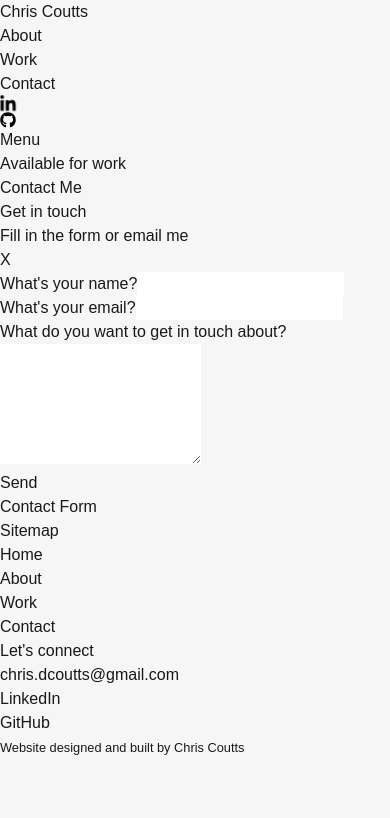
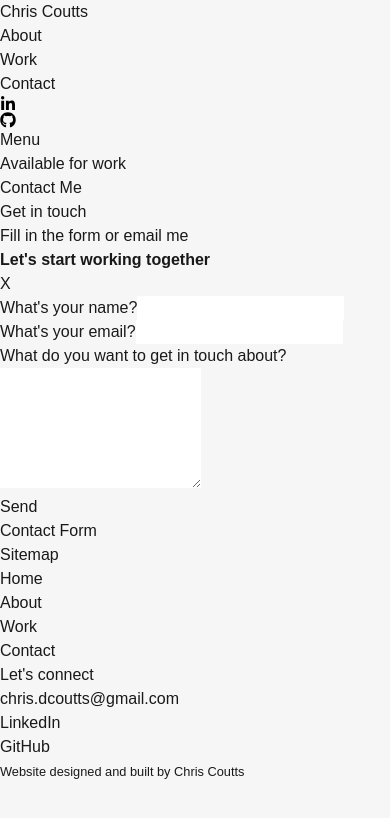
Before and after one commit to ccoutts2/portfolio_v2, a Next.js app: page /contact in a window 390 px wide. Shown: the top 818 px of the page. Built offline with nearby package versions, Linux system fonts and the light colour scheme; no server answers.

Commit message:
Adjust styling

```diff
--- a/src/app/contact/page.tsx
+++ b/src/app/contact/page.tsx
@@ -5,10 +5,10 @@ import MobileContactForm from "@/components/MobileContactForm/MobileContactForm"
 
 export default async function Page() {
   return (
-    <main className="min-h-screen">
+    <main>
       <PageHeader label="Contact Me" />
       <div className="flex p-4 px-8">
-        <aside className="text-sm flex flex-col flex-[1]">
+        <aside className="text-sm flex flex-col flex-[1] gap-1">
           <h2>Get in touch </h2>
           <p>
             Fill in the form or{" "}
@@ -16,6 +16,9 @@ export default async function Page() {
               <NavLink href="mailto:chris.dcoutts@gmail.com">email me</NavLink>
             </span>
           </p>
+          <strong className="text-3xl pt-8 font-normal">
+            Let&apos;s start working <span className="italic">together</span>
+          </strong>
         </aside>
         <div className="hidden md:flex justify-end w-full flex-[2]">
           <ContactForm />
--- a/src/components/MobileContactForm/MobileContactForm.module.css
+++ b/src/components/MobileContactForm/MobileContactForm.module.css
@@ -4,7 +4,7 @@
   background: white;
   bottom: 0;
   clip-path: polygon(0 100%, 100% 100%, 100% 100%, 0 100%);
-  height: 75vh;
+  height: 80vh;
   left: 0;
   margin-inline: 1rem;
   padding: 2.5rem 2rem;
--- a/src/components/MobileContactForm/MobileContactForm.tsx
+++ b/src/components/MobileContactForm/MobileContactForm.tsx
@@ -14,7 +14,7 @@ const MobileContactForm = () => {
 
   return (
     <>
-      <div className="p-4">
+      <div className="p-4 md:hidden">
         <Button onClick={onClick}>Contact Form</Button>
       </div>
 
--- a/src/components/layout/Footer/Footer.tsx
+++ b/src/components/layout/Footer/Footer.tsx
@@ -2,11 +2,10 @@ import Link from "next/link";
 import { TransitionLink } from "../navigation/TransitionLink/TransitionLink";
 import { NavLink } from "../navigation/NavLink/NavLink";
 
-interface FooterProps {}
 const Footer = () => {
   return (
     <footer
-      className="relative h-[300px]"
+      className="relative h-[300px] z-[100]"
       style={{ clipPath: "polygon(0% 0, 100% 0%, 100% 100%, 0 100%)" }}>
       <div className="fixed bottom-0 h-[300px] w-full">
         <div className="flex h-full w-full flex-col justify-between bg-[#BFBCDC] px-4 py-8 md:px-12 lg:px-32">
--- a/src/components/layout/navigation/NavBar/NavBar.tsx
+++ b/src/components/layout/navigation/NavBar/NavBar.tsx
@@ -45,7 +45,7 @@ export const NavBar = () => {
         ref={navbarRef}
         className="flex justify-between items-center w-full gap-4">
         <div className="flex-[1]">
-          <h1 className="p-4 md:px-8 text-5xl">
+          <h1 className="p-4 md:px-8 text-3xl md:text-5xl">
             <TransitionLink href="/">Chris Coutts</TransitionLink>
           </h1>
         </div>
@@ -69,7 +69,7 @@ export const NavBar = () => {
             </li>
           </ul>
         </div>
-        <div className="flex-[2] md:flex-[1] flex justify-end items-center md:border-solid">
+        <div className="flex-[1] flex justify-end items-center md:border-solid">
           <ul className="flex md:flex-col items-stretch md:border-r md:border-l md:border-solid">
             <li className="p-4 md:border-b border-solid hover:bg-[#435558] hover:duration-200 relative">
               <Icon>
@@ -104,6 +104,7 @@ export const NavBar = () => {
               </Link>
             </li>
           </ul>
+          <div className="px-4">
             <BurgerButton status={status} onClick={toggleBurgerMenu} />
             <p className="hidden md:text-sm lg:text-base md:flex items-center gap-2 md:px-8">
               <BlinkingDot />
@@ -112,6 +113,7 @@ export const NavBar = () => {
               </NavLink>
             </p>
           </div>
+        </div>
       </nav>
     </header>
   );
```
Lines whose indentation alone changed are shown as unchanged.
